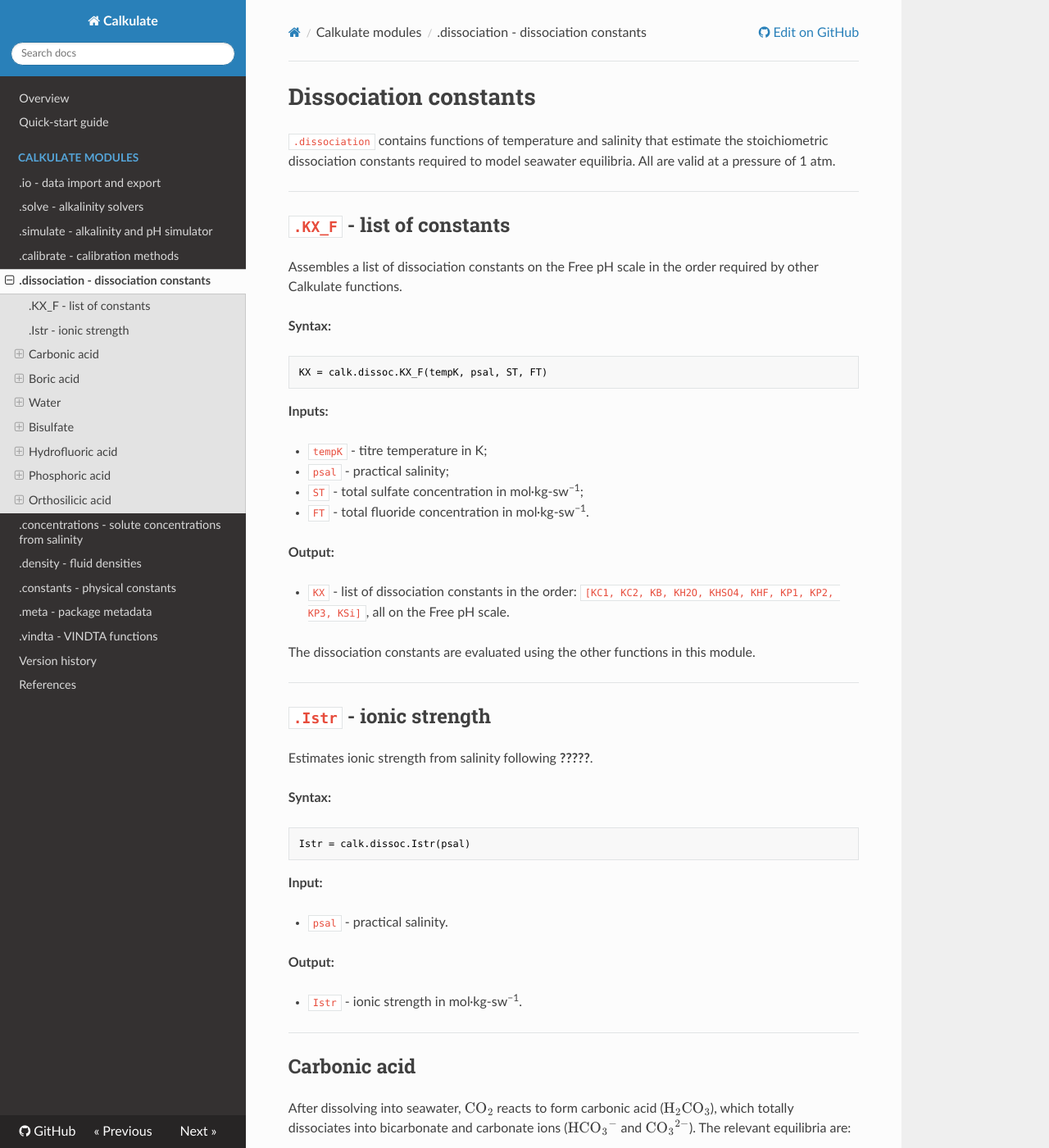
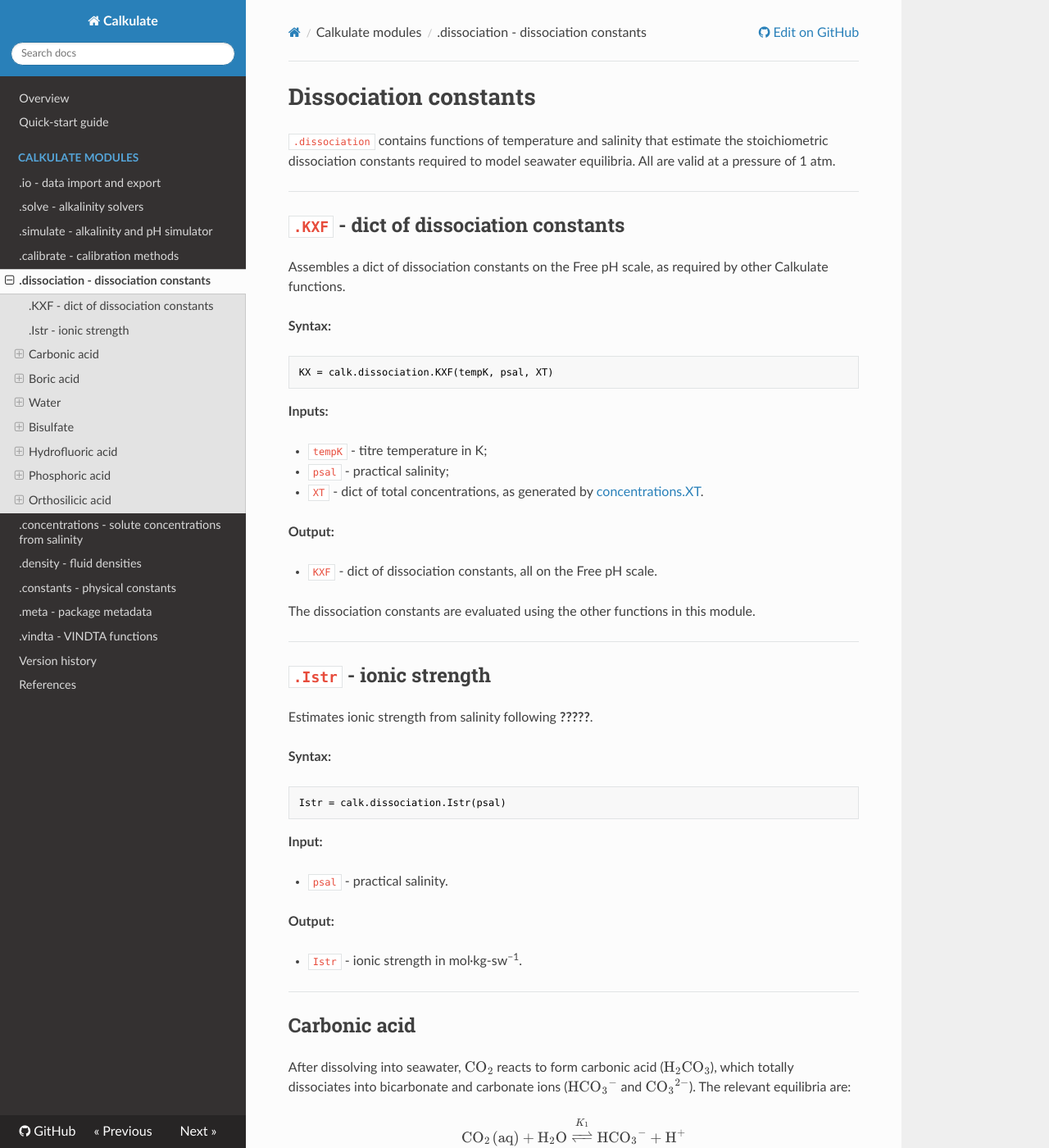
Before and after one commit to mvdh7/calkulate, an MkDocs documentation site: the page built from docs/modules/dissociation.md, in a window 1280 px wide and 1400 px high. Shown: the whole window at 82% size. Built offline with MkDocs 1.6.1, drawn with Linux system fonts in a browser that asks for light colours; nearby versions of some CDN libraries; formulas are drawn with MathJax 3; some of the changed text lies outside the part shown.

Commit message:
Converted KX to dict KXF throughout

````diff
--- a/docs/modules/dissociation.md
+++ b/docs/modules/dissociation.md
@@ -18,26 +18,25 @@ MathJax.Hub.Config({
 <hr />
 
 
-## `.KX_F` - list of constants
+## `.KXF` - dict of dissociation constants
 
-Assembles a list of dissociation constants on the Free pH scale in the order required by other Calkulate functions.
+Assembles a dict of dissociation constants on the Free pH scale, as required by other Calkulate functions.
 
 **Syntax:**
 
 ```python
-KX = calk.dissoc.KX_F(tempK, psal, ST, FT)
+KX = calk.dissociation.KXF(tempK, psal, XT)
 ```
 
 **Inputs:**
 
   * `tempK` - titre temperature in K;
   * `psal` - practical salinity;
-  * `ST` - total sulfate concentration in mol·kg-sw<sup>−1</sup>;
-  * `FT` - total fluoride concentration in mol·kg-sw<sup>−1</sup>.
+  * `XT` - dict of total concentrations, as generated by [concentrations.XT](../concentrations/#xt-dict-of-concentrations).
 
 **Output:**
 
-  * `KX` - list of dissociation constants in the order: `[KC1, KC2, KB, KH2O, KHSO4, KHF, KP1, KP2, KP3, KSi]`, all on the Free pH scale.
+  * `KXF` - dict of dissociation constants, all on the Free pH scale.
 
 The dissociation constants are evaluated using the other functions in this module.
 
@@ -51,7 +50,7 @@ Estimates ionic strength from salinity following **?????**.
 **Syntax:**
 
 ```python
-Istr = calk.dissoc.Istr(psal)
+Istr = calk.dissociation.Istr(psal)
 ```
 
 **Input:**
@@ -91,7 +90,7 @@ Estimates the carbonic acid stoichiometric dissociation constants $K_1^\*$ and $
 **Syntax:**
 
 ```python
-K1, K2 = calk.dissoc.KC_T_LDK00(tempK, psal)
+K1, K2 = calk.dissociation.KC_T_LDK00(tempK, psal)
 ```
 
 **Inputs:**
@@ -128,7 +127,7 @@ Estimates the boric acid stoichiometric dissociation constant $K_\text{B}^\*$ fr
 **Syntax:**
 
 ```python
-KB = calk.dissoc.KB_T_D90a(tempK, psal)
+KB = calk.dissociation.KB_T_D90a(tempK, psal)
 ```
 
 **Inputs:**
@@ -159,7 +158,7 @@ Estimates the water stoichiometric dissociation constant $K_\text{w}^\*$ from te
 **Syntax:**
 
 ```python
-KH2O = calk.dissoc.KH2O_T_DSC07(tempK, psal)
+KH2O = calk.dissociation.KH2O_T_DSC07(tempK, psal)
 ```
 
 **Inputs:**
@@ -195,7 +194,7 @@ Estimates the bisulfate stoichiometric dissociation constant $K_\text{w}^\*$ fro
 **Syntax:**
 
 ```python
-KHSO4 = calk.dissoc.KHSO4_F_D90b(tempK, psal)
+KHSO4 = calk.dissociation.KHSO4_F_D90b(tempK, psal)
 ```
 
 **Inputs:**
@@ -231,7 +230,7 @@ Estimates the hydrogen fluoride stoichiometric dissociation constant $K_\text{HF
 **Syntax:**
 
 ```python
-KHF = calk.dissoc.KHF_T_PF87(tempK, psal)
+KHF = calk.dissociation.KHF_T_PF87(tempK, psal)
 ```
 
 **Inputs:**
@@ -256,7 +255,7 @@ Estimates the hydrogen fluoride stoichiometric dissociation constant $K_\text{HF
 **Syntax:**
 
 ```python
-KHF = calk.dissoc.KHF_F_DR79(tempK, psal)
+KHF = calk.dissociation.KHF_F_DR79(tempK, psal)
 ```
 
 **Inputs:**
@@ -295,7 +294,7 @@ Estimates the phosphoric acid stoichiometric dissociation constants $K_\text{P1}
 **Syntax:**
 
 ```python
-KP1, KP2, KP3 = calk.dissoc.KP_T_DSC07(tempK, psal)
+KP1, KP2, KP3 = calk.dissociation.KP_T_DSC07(tempK, psal)
 ```
 
 **Inputs:**
@@ -328,7 +327,7 @@ Estimates the orthosilicic acid stoichiometric dissociation constant $K_\text{Si
 **Syntax:**
 
 ```python
-KSi = calk.dissoc.KSi_T_M95(tempK, psal)
+KSi = calk.dissociation.KSi_T_M95(tempK, psal)
 ```
 
 **Inputs:**
@@ -361,7 +360,7 @@ Estimates the ammonium stoichiometric dissociation constant from temperature and
 **Syntax:**
 
 ```python
-KNH4 = calk.dissoc.KNH4_X_BJJL08(tempK, psal)
+KNH4 = calk.dissociation.KNH4_X_BJJL08(tempK, psal)
 ```
 
 **Inputs:**
@@ -381,7 +380,7 @@ Estimates the 2-aminopyridine stoichiometric dissociation constant from temperat
 **Syntax:**
 
 ```python
-K2AMP = calk.dissoc.K2AMP_S_BE86(tempK, psal)
+K2AMP = calk.dissociation.K2AMP_S_BE86(tempK, psal)
 ```
 
 **Inputs:**
````
Also changed, not shown: docs/modules/concentrations.md (+4 -4 lines), docs/modules/simulate.md (+2 -2 lines), gocalk_CRM.py (+14 -8 lines), 6 other files.
